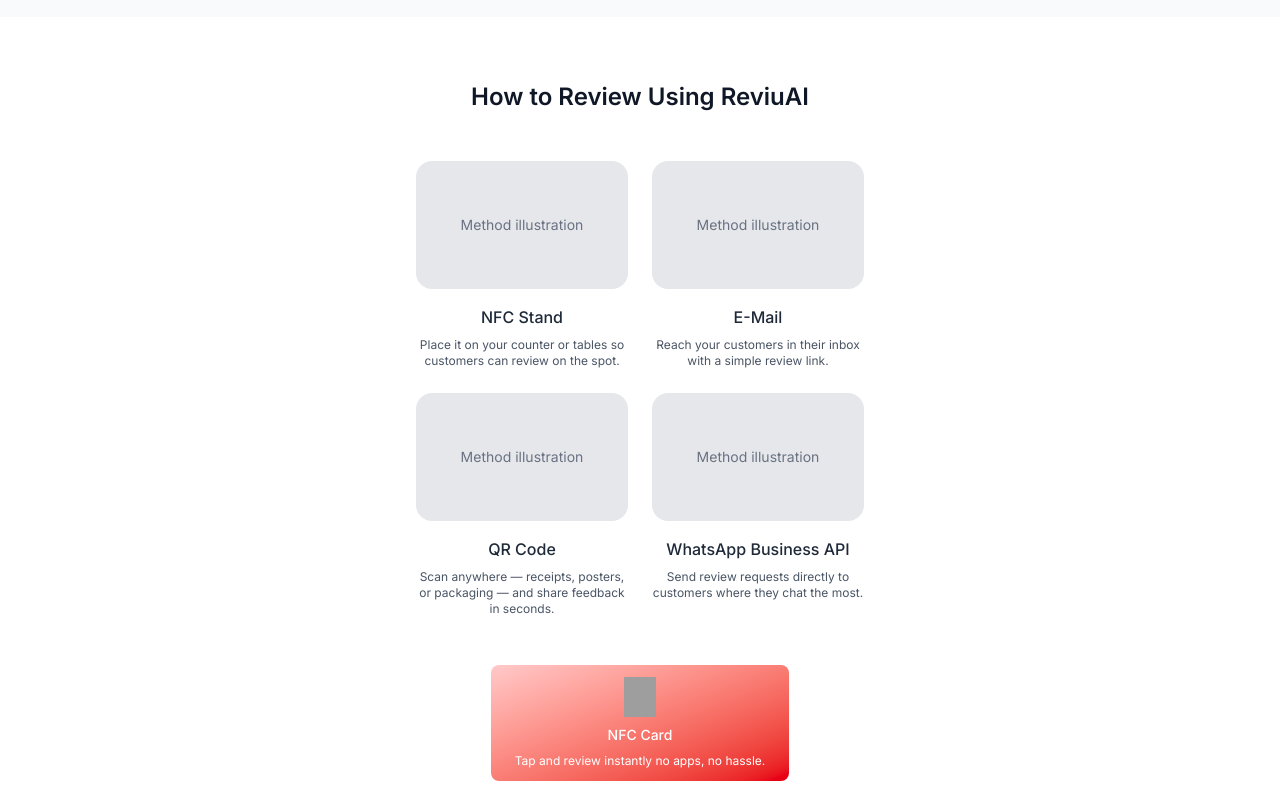
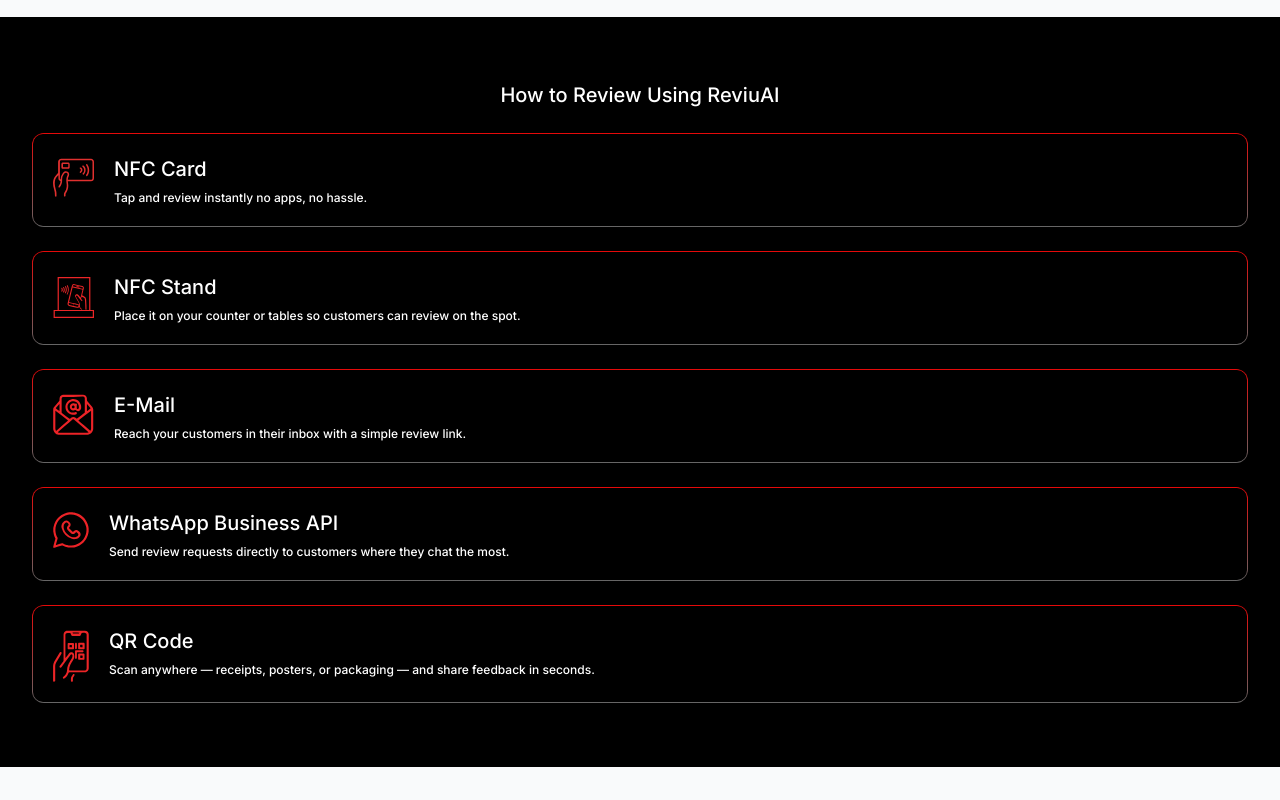
Before and after one commit to Adviciya-dev/review-ai-enquiry, a Next.js app: page /landing in a window 1280 px wide. Shown: the part 3520-4320 px from the top of the page. Built offline with nearby package versions, Linux system fonts and the light colour scheme; grey boxes are pictures that could not be loaded.

Commit message:
refactor: updated howtoreview section

```diff
--- a/src/components/landing/HowToReviewSection.tsx
+++ b/src/components/landing/HowToReviewSection.tsx
@@ -1,72 +1,85 @@
+import Image from "next/image";
 import React from "react";
 
 const reviewMethods = [
   {
+    title: "NFC Card",
+    description: "Tap and review instantly no apps, no hassle.",
+    icon: "/landing/nfc_card.svg",
+    width: 41,
+    height: 38,
+  },
+  {
     title: "NFC Stand",
     description:
       "Place it on your counter or tables so customers can review on the spot.",
-    icon: "/nfc-icon.svg",
+    icon: "/landing/nfc_stand.svg",
+    width: 41,
+    height: 41,
   },
   {
     title: "E-Mail",
     description:
       "Reach your customers in their inbox with a simple review link.",
-    icon: "/email-icon.svg",
+    icon: "/landing/email.svg",
+    width: 41,
+    height: 38,
+  },
+  {
+    title: "WhatsApp Business API",
+    description:
+      "Send review requests directly to customers where they chat the most.",
+    icon: "/landing/whatsapp.svg",
+    width: 36,
+    height: 36,
   },
   {
     title: "QR Code",
     description:
       "Scan anywhere — receipts, posters, or packaging — and share feedback in seconds.",
-    icon: "/qr-icon.svg",
-  },
-  {
-    title: "WhatsApp Business API",
-    description:
-      "Send review requests directly to customers where they chat the most.",
-    icon: "/whatsapp-icon.svg",
+    icon: "/landing/qr_code.svg",
+    width: 36,
+    height: 51,
   },
 ];
 
 export default function HowToReviewSection() {
   return (
-    <section className="bg-white py-16 px-4">
-      <div className="max-w-md mx-auto">
-        <h2 className="text-2xl font-semibold text-gray-900 mb-12 text-center">
-          How to Review{"\n"}Using ReviuAI
-        </h2>
+    <section className="my-16 px-8">
+      <h2 className="text-xl font-medium mb-6 text-center">
+        How to Review{"\n"}Using ReviuAI
+      </h2>
 
-        <div className="grid grid-cols-2 gap-6">
-          {reviewMethods.map((method, index) => (
-            <div key={index} className="text-center">
-              <div className="bg-gray-200 rounded-2xl w-full h-32 mb-4 flex items-center justify-center">
-                <div className="text-gray-500 text-sm">Method illustration</div>
+      <div className="grid grid-cols-1 gap-6">
+        {reviewMethods.map((method) => (
+          <div
+            key={method.title}
+            className="text-center"
+            style={{
+              padding: "1px",
+              borderRadius: "12px",
+              background: "linear-gradient(180deg, #E60909 0%, #666666 100%)",
+            }}
+          >
+            <div
+              className="p-5 flex gap-5 items-start bg-black"
+              style={{ borderRadius: "10px" }}
+            >
+              <Image
+                src={method.icon}
+                alt={""}
+                role="presentation"
+                width={method.width}
+                height={method.height}
+                className="mt-1"
+              />
+              <div className="flex flex-col gap-1.5 text-start">
+                <h3 className="text-[20px] font-medium">{method.title}</h3>
+                <p className="text-xs font-medium">{method.description}</p>
               </div>
-              <h3 className="text-base font-medium text-gray-800 mb-2">
-                {method.title}
-              </h3>
-              <p className="text-xs text-gray-600 leading-4">
-                {method.description}
-              </p>
-            </div>
-          ))}
-        </div>
-
-        {/* Decorative NFC card at bottom */}
-        <div className="mt-12 flex justify-center">
-          <div className="bg-gradient-to-br from-red-200 to-red-600 rounded-lg px-6 py-3 max-w-xs">
-            <div className="text-white text-center">
-              <img
-                src="/nfc-icon.svg"
-                alt="NFC"
-                className="w-8 h-10 mx-auto mb-2"
-              />
-              <h4 className="text-sm font-medium mb-2">NFC Card</h4>
-              <p className="text-xs">
-                Tap and review instantly no apps, no hassle.
-              </p>
             </div>
           </div>
-        </div>
+        ))}
       </div>
     </section>
   );
```
